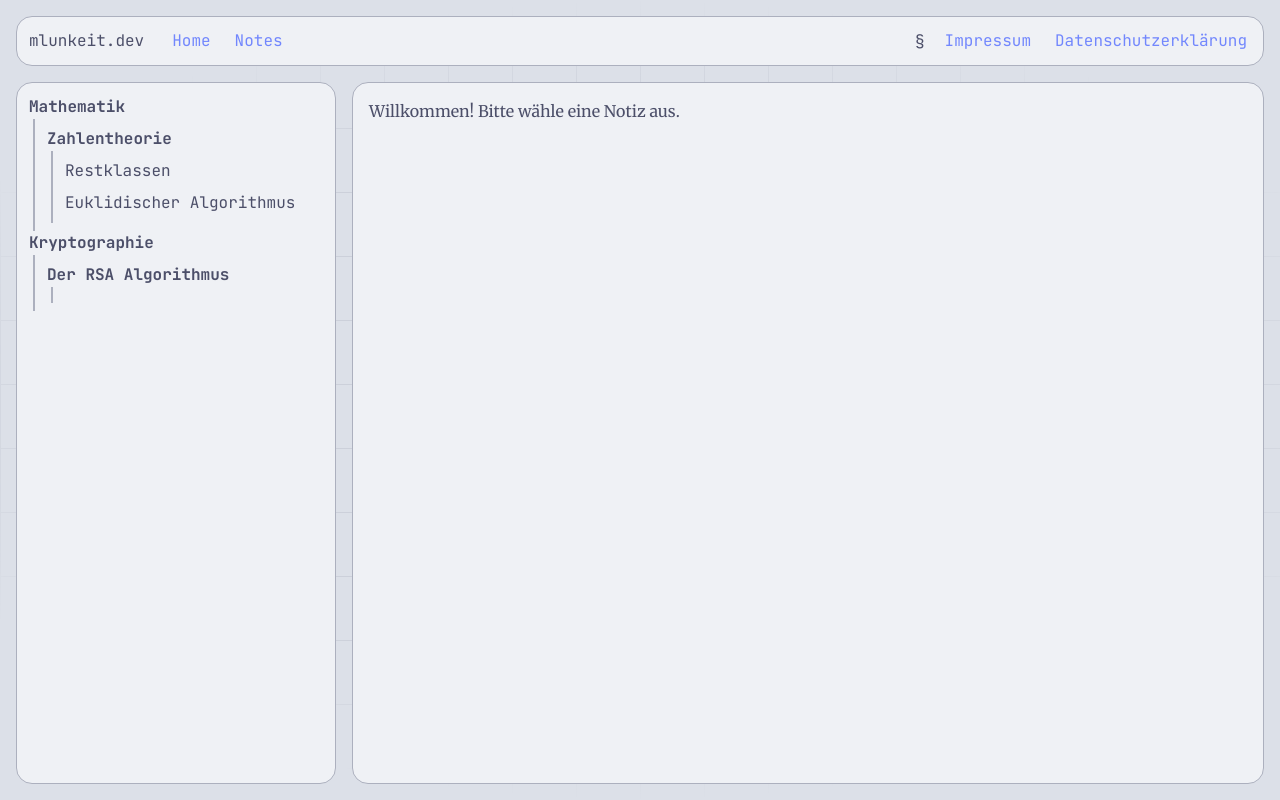
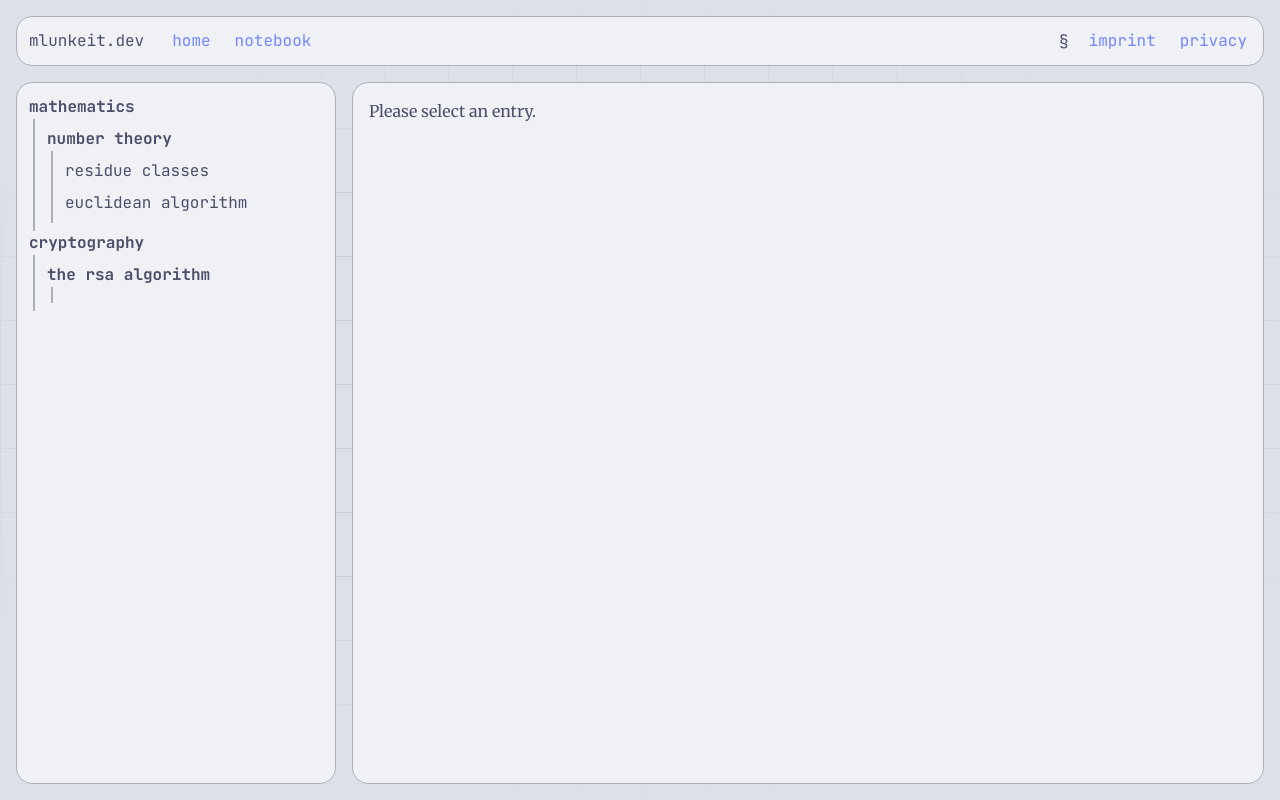
Before and after one commit to mlunkeit/mlunkeit-dev, a React (Vite) app: page /notes in a window 1280 px wide. Built offline with nearby package versions, Linux system fonts and the light colour scheme.

Commit message:
translated website to english

```diff
--- a/public/docs/cryptography/index.md
+++ b/public/docs/cryptography/index.md
@@ -1,10 +1,9 @@
-# Kryptographie
+# Cryptography
 
 ---
 
-Die Kryptographie beschäftigt sich mit der sicheren Übermittlung von Daten. Hierbei sollen zwei Parteien Informationen austauschen können,
-ohne dass sie von einer dritten (bösartigen) Partei weder gelesen noch manipuliert werden können.
+Cryptography deals with the problem of secure communication between two parties. Its main goal is to ensure that the communication is secure, i.e. that the data is not readable or manipulable by a third (possibly malicious) party.
 
-Dabei werden **symmetrische** und **asymmetrische** Verfahren unterschieden.
+We distinguish between **symmetric** and **asymmetric** procedures of cryptography.
 
-## Symmetrische Verfahren
+## Symmetric Procedures
--- a/public/docs/math/index.md
+++ b/public/docs/math/index.md
@@ -1,5 +1,5 @@
-# Mathematik
+# Mathematics
 
 ---
 
-Hier findest du meine Notizen zu mathematischen Themen. Bitte wähle eine Unterkategorie, um mehr zu sehen.
+You can find my notes to mathemtical topics here. Please select a subcategory to see more.
--- a/public/docs/math/number-theory/index.md
+++ b/public/docs/math/number-theory/index.md
@@ -1,7 +1,5 @@
-# Zahlentheorie
+# Number Theory
 
 ---
 
-Die Zahlentheorie ist ein Teilgebiet der diskreten Mathematik. Sie beschäftigt sich, wie der Name bereits sagt,
-mit den Eigenschaften, der Struktur und den Beziehungen von Zahlen. Ein Hauptgebiet ihrer Anwendung ist die
-Kryptographie, mit der ich mich hier ausführlicher beschäftigen möchte.
+The number theory is a branch of discrete mathematics. It deals with the properties, structure, and relationships of numbers. A main application of it is cryptography, which I will be discussing in more detail in the following.
--- a/public/docs/math/number-theory/residue-classes.md
+++ b/public/docs/math/number-theory/residue-classes.md
@@ -1,3 +1,3 @@
-# Restklassen
+# Residue Classes
 
 ---
--- a/src/components/Navbar.tsx
+++ b/src/components/Navbar.tsx
@@ -13,13 +13,13 @@ export default function Navbar()
     <nav className="bg-ctp-base p-3 flex flex-row gap-6 m-4 mb-0 rounded-2xl border border-ctp-surface2">
       <span>mlunkeit.dev</span>
       <ul className="flex flex-row gap-4">
-        <NavItem href="/" text="Home" />
-        <NavItem href="/notes" text="Notes" />
+        <NavItem href="/" text="home" />
+        <NavItem href="/notes" text="notebook" />
       </ul>
       <ul className="ml-auto flex flex-row gap-4">
         §
-        <NavItem href="/imprint" text="Impressum" />
-        <NavItem href="/privacy" text="Datenschutzerklärung" />
+        <NavItem href="/imprint" text="imprint" />
+        <NavItem href="/privacy" text="privacy" />
       </ul>
     </nav>
   )
--- a/src/config/docsConfig.ts
+++ b/src/config/docsConfig.ts
@@ -8,22 +8,22 @@ export interface DocItem {
 export const notesDocs: DocItem[] = [
   {
     id: "math",
-    title: "Mathematik",
+    title: "mathematics",
     filePath: "/docs/math/index.md",
     items: [
       {
         id: "number-theory",
-        title: "Zahlentheorie",
+        title: "number theory",
         filePath: "/docs/math/number-theory/index.md",
         items: [
           {
             id: "residue-classes",
-            title: "Restklassen",
+            title: "residue classes",
             filePath: "/docs/math/number-theory/residue-classes.md",
           },
           {
             id: "euclidean-algorithm",
-            title: "Euklidischer Algorithmus",
+            title: "euclidean algorithm",
             filePath: "/docs/math/number-theory/euclidean-algorithm.md",
           },
         ]
@@ -32,12 +32,12 @@ export const notesDocs: DocItem[] = [
   },
   {
     id: "cryptography",
-    title: "Kryptographie",
+    title: "cryptography",
     filePath: "/docs/cryptography/index.md",
     items: [
       {
         id: "rsa",
-        title: "Der RSA Algorithmus",
+        title: "the rsa algorithm",
         filePath: "/docs/cryptography/rsa/index.md",
         items: [
 
--- a/src/pages/Hero.tsx
+++ b/src/pages/Hero.tsx
@@ -23,7 +23,7 @@ export default function Hero()
         <div className="p-4 flex flex-col space-y-2">
           <pre className="font-bold text-ctp-blue">{nameAscii}</pre>
 
-          <div className="text-ctp-subtext0">Willkommen auf meiner Webseite! Hier findest du Informationen über mich und über mathematische und informatische Themen, die mich interessieren.</div>
+          <div className="text-ctp-subtext0">Welcome to my website! You can find informations about me and mathematical and computer science related topics here.</div>
 
           <div>
             <span className="text-ctp-green">guest@mlunkeit.dev</span>:<span className="text-ctp-blue">~</span>$ cat info.md
--- a/src/pages/Notes.tsx
+++ b/src/pages/Notes.tsx
@@ -58,12 +58,12 @@ export default function Notes()
 
   const doc = findDocByPath(notesDocs, path);
 
-  const [markdownContent, setMarkdownContent] = useState("Willkommen! Bitte wähle eine Notiz aus.");
+  const [markdownContent, setMarkdownContent] = useState("Please select an entry.");
 
   useEffect(() => {
     if (!doc || !doc.filePath) return;
 
-    setMarkdownContent("Laden...");
+    setMarkdownContent("Loading...");
 
     fetch(doc.filePath)
       .then((response) => {
@@ -72,7 +72,7 @@ export default function Notes()
       })
       .then((response) => response.text())
       .then((text) => setMarkdownContent(text))
-      .catch((error) => setMarkdownContent("Fehler beim Laden: " + error.message));
+      .catch((error) => setMarkdownContent("Error loading: " + error.message));
   }, [location.pathname, doc]);
 
   return (<div className="min-h-full w-full flex flex-row p-4 space-x-4">
```
